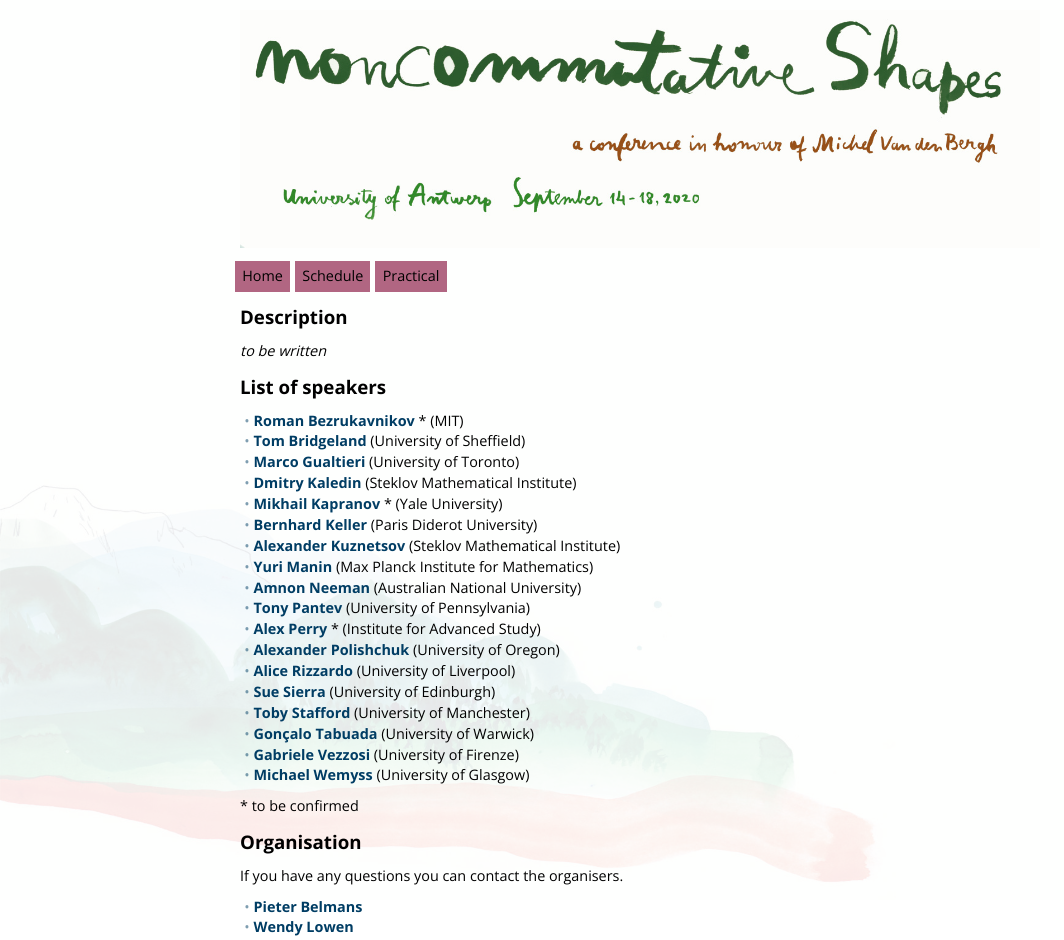
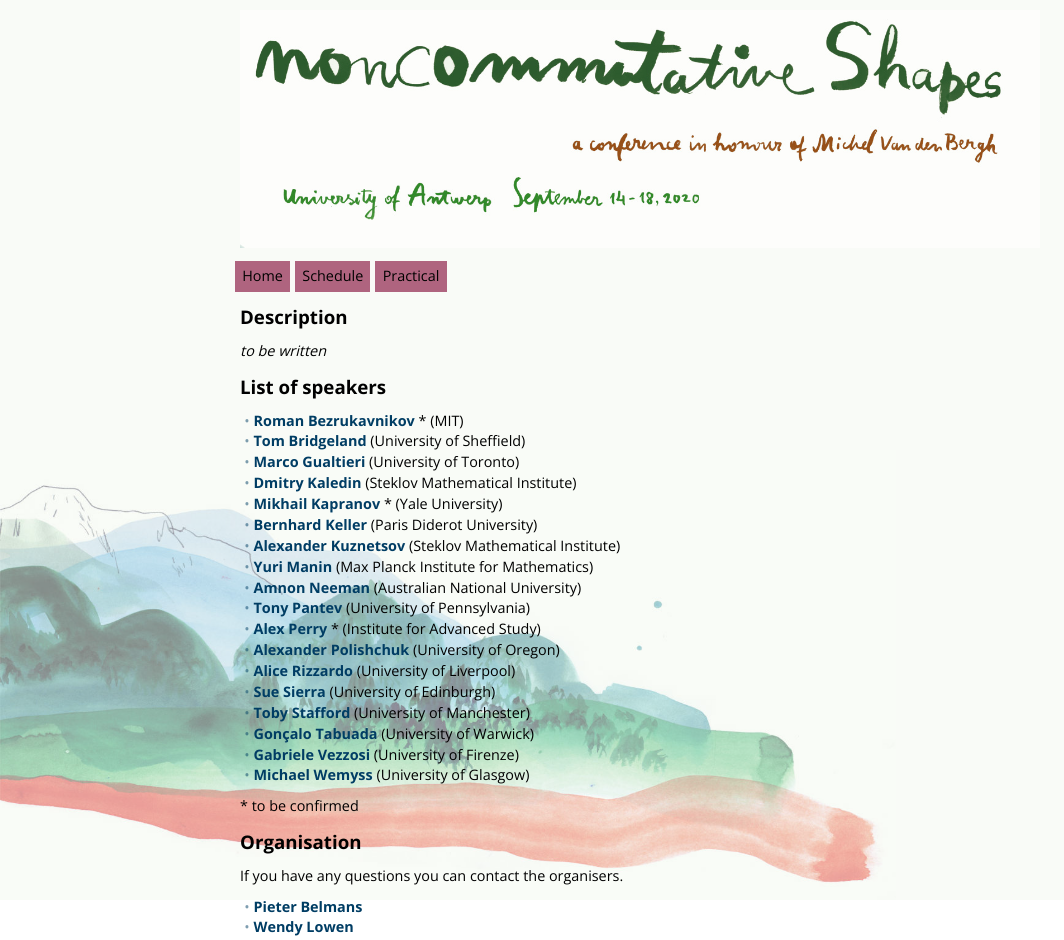
Before and after one commit to ncag-info/antwerp-2020, a Jekyll site: the page built from index.html, in a window 1280 px wide. Shown: the top 940 px of the page, without its empty margins (0-1064 px from the left). Built offline with Jekyll 4.4.1, drawn with Linux system fonts in a browser that asks for light colours; nearby versions of some CDN libraries; library files that are not in the unit come from our copies.

Commit message:
Update main.css

```diff
--- a/css/main.css
+++ b/css/main.css
@@ -12,7 +12,7 @@
   height: 100%;
   width: 100%;
   z-index: -1;
-  opacity: 0.1;
+  opacity: 0.5;
   background-color: #f3f8ef;
   background-image: url("../mountain-4x.jpg");
   background-repeat: no-repeat;
```
